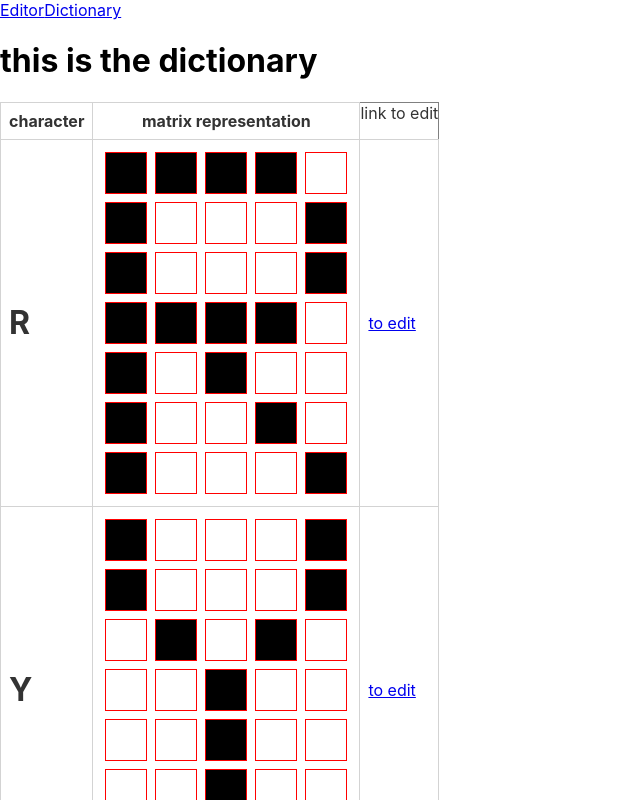
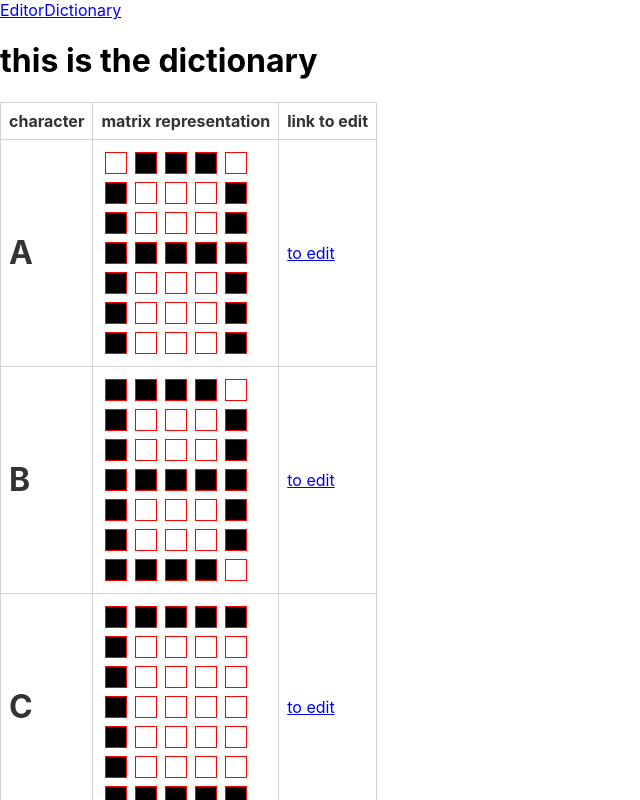
Before and after one commit to jeffreyyang3/signBoard, a React (Create React App) app: page /dict in a window 1280 px wide. Shown: the top 800 px of the page, without its empty margins (0-640 px from the left). Built offline with nearby package versions, Linux system fonts and the light colour scheme.

Commit message:
drag on editor, more letters

```diff
--- a/src/index.css
+++ b/src/index.css
@@ -16,8 +16,8 @@ code {
   display: flex;
 }
 .matrixItem {
-  height: 40px;
-  width: 40px;
+  height: 20px;
+  width: 20px;
   margin: 4px;
   flex-shrink: 0;
 }
--- a/src/letters/letters.json
+++ b/src/letters/letters.json
@@ -1,4 +1,15 @@
 {
+    "a": [[{"on":false},{"on":true},{"on":true},{"on":true},{"on":false}],[{"on":true},{"on":false},{"on":false},{"on":false},{"on":true}],[{"on":true},{"on":false},{"on":false},{"on":false},{"on":true}],[{"on":true},{"on":true},{"on":true},{"on":true},{"on":true}],[{"on":true},{"on":false},{"on":false},{"on":false},{"on":true}],[{"on":true},{"on":false},{"on":false},{"on":false},{"on":true}],[{"on":true},{"on":false},{"on":false},{"on":false},{"on":true}]],
+    "b": [[{"on":true},{"on":true},{"on":true},{"on":true},{"on":false}],[{"on":true},{"on":false},{"on":false},{"on":false},{"on":true}],[{"on":true},{"on":false},{"on":false},{"on":false},{"on":true}],[{"on":true},{"on":true},{"on":true},{"on":true},{"on":true}],[{"on":true},{"on":false},{"on":false},{"on":false},{"on":true}],[{"on":true},{"on":false},{"on":false},{"on":false},{"on":true}],[{"on":true},{"on":true},{"on":true},{"on":true},{"on":false}]],
+    "c": [[{"on":true},{"on":true},{"on":true},{"on":true},{"on":true}],[{"on":true},{"on":false},{"on":false},{"on":false},{"on":false}],[{"on":true},{"on":false},{"on":false},{"on":false},{"on":false}],[{"on":true},{"on":false},{"on":false},{"on":false},{"on":false}],[{"on":true},{"on":false},{"on":false},{"on":false},{"on":false}],[{"on":true},{"on":false},{"on":false},{"on":false},{"on":false}],[{"on":true},{"on":true},{"on":true},{"on":true},{"on":true}]],
+    "d": [[{"on":true},{"on":true},{"on":true},{"on":true},{"on":false}],[{"on":true},{"on":false},{"on":false},{"on":false},{"on":true}],[{"on":true},{"on":false},{"on":false},{"on":false},{"on":true}],[{"on":true},{"on":false},{"on":false},{"on":false},{"on":true}],[{"on":true},{"on":false},{"on":false},{"on":false},{"on":true}],[{"on":true},{"on":false},{"on":false},{"on":false},{"on":true}],[{"on":true},{"on":true},{"on":true},{"on":true},{"on":false}]],
+    "e": [[{"on":true},{"on":true},{"on":true},{"on":true},{"on":true}],[{"on":true},{"on":false},{"on":false},{"on":false},{"on":false}],[{"on":true},{"on":false},{"on":false},{"on":false},{"on":false}],[{"on":true},{"on":true},{"on":true},{"on":true},{"on":true}],[{"on":true},{"on":false},{"on":false},{"on":false},{"on":false}],[{"on":true},{"on":false},{"on":false},{"on":false},{"on":false}],[{"on":true},{"on":true},{"on":true},{"on":true},{"on":true}]],
+    "f": [[{"on":true},{"on":true},{"on":true},{"on":true},{"on":true}],[{"on":true},{"on":false},{"on":false},{"on":false},{"on":false}],[{"on":true},{"on":false},{"on":false},{"on":false},{"on":false}],[{"on":true},{"on":true},{"on":true},{"on":true},{"on":true}],[{"on":true},{"on":false},{"on":false},{"on":false},{"on":false}],[{"on":true},{"on":false},{"on":false},{"on":false},{"on":false}],[{"on":true},{"on":false},{"on":false},{"on":false},{"on":false}]],
+    "g": [[{"on":true},{"on":true},{"on":true},{"on":true},{"on":true}],[{"on":true},{"on":false},{"on":false},{"on":false},{"on":false}],[{"on":true},{"on":false},{"on":false},{"on":false},{"on":false}],[{"on":true},{"on":false},{"on":true},{"on":true},{"on":true}],[{"on":true},{"on":false},{"on":false},{"on":false},{"on":true}],[{"on":true},{"on":false},{"on":false},{"on":false},{"on":true}],[{"on":true},{"on":true},{"on":true},{"on":true},{"on":true}]],
+    "h": [[{"on":true},{"on":false},{"on":false},{"on":false},{"on":true}],[{"on":true},{"on":false},{"on":false},{"on":false},{"on":true}],[{"on":true},{"on":false},{"on":false},{"on":false},{"on":true}],[{"on":true},{"on":true},{"on":true},{"on":true},{"on":true}],[{"on":true},{"on":false},{"on":false},{"on":false},{"on":true}],[{"on":true},{"on":false},{"on":false},{"on":false},{"on":true}],[{"on":true},{"on":false},{"on":false},{"on":false},{"on":true}]],
+    "i": [[{"on":true},{"on":true},{"on":true},{"on":true},{"on":true}],[{"on":false},{"on":false},{"on":true},{"on":false},{"on":false}],[{"on":false},{"on":false},{"on":true},{"on":false},{"on":false}],[{"on":false},{"on":false},{"on":true},{"on":false},{"on":false}],[{"on":false},{"on":false},{"on":true},{"on":false},{"on":false}],[{"on":false},{"on":false},{"on":true},{"on":false},{"on":false}],[{"on":true},{"on":true},{"on":true},{"on":true},{"on":true}]],
+    "j": [[{"on":true},{"on":true},{"on":true},{"on":true},{"on":true}],[{"on":false},{"on":false},{"on":true},{"on":false},{"on":false}],[{"on":false},{"on":false},{"on":true},{"on":false},{"on":false}],[{"on":false},{"on":false},{"on":true},{"on":false},{"on":false}],[{"on":true},{"on":false},{"on":true},{"on":false},{"on":false}],[{"on":true},{"on":false},{"on":true},{"on":false},{"on":false}],[{"on":true},{"on":true},{"on":true},{"on":false},{"on":false}]],
+    "k": [[{"on":true},{"on":false},{"on":false},{"on":false},{"on":true}],[{"on":true},{"on":false},{"on":false},{"on":true},{"on":false}],[{"on":true},{"on":false},{"on":true},{"on":false},{"on":false}],[{"on":true},{"on":true},{"on":false},{"on":false},{"on":false}],[{"on":true},{"on":false},{"on":true},{"on":false},{"on":false}],[{"on":true},{"on":false},{"on":false},{"on":true},{"on":false}],[{"on":true},{"on":false},{"on":false},{"on":false},{"on":true}]],
     "r": [[{"on":true},{"on":true},{"on":true},{"on":true},{"on":false}],[{"on":true},{"on":false},{"on":false},{"on":false},{"on":true}],[{"on":true},{"on":false},{"on":false},{"on":false},{"on":true}],[{"on":true},{"on":true},{"on":true},{"on":true},{"on":false}],[{"on":true},{"on":false},{"on":true},{"on":false},{"on":false}],[{"on":true},{"on":false},{"on":false},{"on":true},{"on":false}],[{"on":true},{"on":false},{"on":false},{"on":false},{"on":true}]],
     "y": [[{"on":true},{"on":false},{"on":false},{"on":false},{"on":true}],[{"on":true},{"on":false},{"on":false},{"on":false},{"on":true}],[{"on":false},{"on":true},{"on":false},{"on":true},{"on":false}],[{"on":false},{"on":false},{"on":true},{"on":false},{"on":false}],[{"on":false},{"on":false},{"on":true},{"on":false},{"on":false}],[{"on":false},{"on":false},{"on":true},{"on":false},{"on":false}],[{"on":false},{"on":false},{"on":true},{"on":false},{"on":false}]],
     "t": [[{"on":true},{"on":true},{"on":true},{"on":true},{"on":true}],[{"on":false},{"on":false},{"on":true},{"on":false},{"on":false}],[{"on":false},{"on":false},{"on":true},{"on":false},{"on":false}],[{"on":false},{"on":false},{"on":true},{"on":false},{"on":false}],[{"on":false},{"on":false},{"on":true},{"on":false},{"on":false}],[{"on":false},{"on":false},{"on":true},{"on":false},{"on":false}],[{"on":false},{"on":false},{"on":true},{"on":false},{"on":false}]]
--- a/src/matrix.tsx
+++ b/src/matrix.tsx
@@ -35,18 +35,18 @@ function BlockJSONWriter() {
   };
   const reset = () => setMatrix(createBaseMatrix(7, 5));
   return (
-    <div>
+    <div style={{ margin: "10px" }}>
       <textarea
         value={populateVal}
         onChange={(e) => setPopulateVal(e.target.value)}
       />
       <button onClick={() => setFromJSON(populateVal)}> set from json </button>
+      <button onClick={reset}>reset</button>
       {renderMatrix(matrix, (r, c) => {
         matrix[r][c].on = matrix[r][c].on ? false : true;
         setMatrix([...matrix]);
       })}
       <div>{JSON.stringify(matrix)}</div>
-      <button onClick={reset}>reset</button>
       <button
         onClick={() => navigator.clipboard.writeText(JSON.stringify(matrix))}
       >
@@ -73,6 +73,7 @@ function renderMatrix(
                 } as React.CSSProperties
               }
               onClick={() => squareOnClick(rIdx, cIdx)}
+              onMouseOver={(e) => e.buttons === 1 && squareOnClick(rIdx, cIdx)}
               className="matrixItem"
               key={cIdx}
             ></div>
--- a/src/views/Dictionary.tsx
+++ b/src/views/Dictionary.tsx
@@ -23,7 +23,7 @@ const DictTable = ({
         <tr>
           <th>character</th>
           <th>matrix representation</th>
-          <tr>link to edit</tr>
+          <th>link to edit</th>
         </tr>
         {letterMatrixPairs.map(({ char, matrix }) => {
           return (
```
